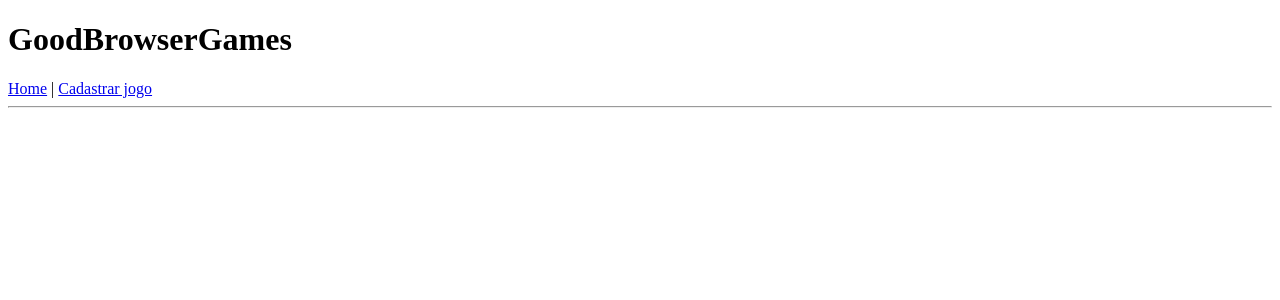
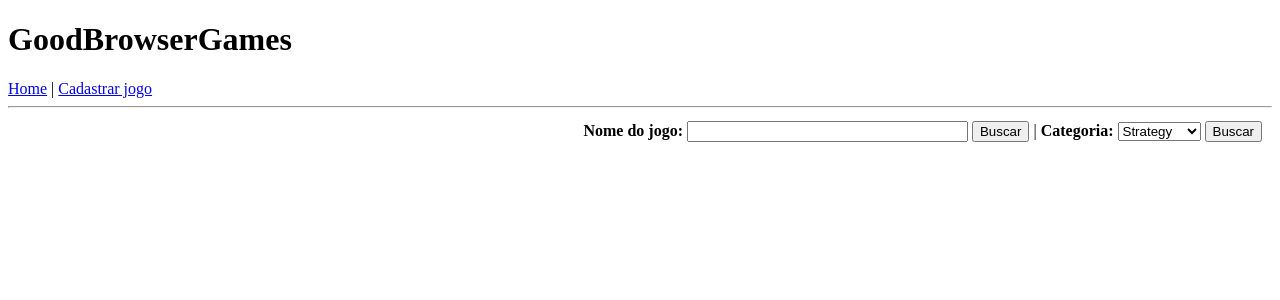
Before and after one commit to GabrielPassosM/GoodBrowserGames, a Flask app: page /index in a window 1280 px wide. Shown: the top 300 px of the page. Run offline with Flask 2, Linux system fonts and the light colour scheme; data that the repository does not hold is empty.

Commit message:
edicao + busca de jogos

```diff
--- a/app/forms.py
+++ b/app/forms.py
@@ -22,3 +22,24 @@ class CadastroJogoForm(FlaskForm):
     descricao = StringField("Descrição", validators=[DataRequired()])
     url_imagem = StringField("URL de imagem ilustrativa", validators=[DataRequired()])
     submit = SubmitField("Cadastrar")
+
+
+class FiltrarPorNomeForm(FlaskForm):
+    nome = StringField("Nome do jogo")
+    submit = SubmitField("Buscar")
+
+
+class FiltrarPorCategoriaForm(FlaskForm):
+    opcoes_de_categorias = [
+        ("strategy", "Strategy"),
+        ("shooter", "Shooter"),
+        ("puzzle", "Puzzle"),
+        ("arcade", "Arcade"),
+        ("rpg", "RPG"),
+        ("sports", "Sports"),
+        ("action", "Action"),
+        ("adventure", "Adventure"),
+    ]
+
+    categoria = SelectField("Categoria", choices=opcoes_de_categorias)
+    submit = SubmitField("Buscar")
--- a/app/routes.py
+++ b/app/routes.py
@@ -1,15 +1,27 @@
 from flask import render_template, flash, redirect, request
 from flask.helpers import url_for
 from app import app, db
-from app.forms import CadastroJogoForm
+from app.forms import CadastroJogoForm, FiltrarPorNomeForm, FiltrarPorCategoriaForm
 from app.models import Jogo
 
 
-@app.route("/")
 @app.route("/index", methods=["GET", "POST"])
 def index():
     jogos = Jogo.query.all()
-    return render_template("index.html", jogos=jogos)
+    form_nome = FiltrarPorNomeForm()
+    form_cat = FiltrarPorCategoriaForm()
+    if request.method == "POST":
+        nome = form_nome.nome.data
+        categoria = form_cat.categoria.data
+        if nome:
+            jogos_filtrados = Jogo.query.filter_by(nome=nome)
+        elif categoria:
+            jogos_filtrados = Jogo.query.filter_by(categoria=categoria)
+
+        if jogos_filtrados:
+            jogos = jogos_filtrados
+
+    return render_template("index.html", form_nome=form_nome, form_cat=form_cat, jogos=jogos)
 
 
 @app.route("/cadastrar-jogo", methods=["GET", "POST"])
@@ -44,3 +56,22 @@ def delete_jogo(id):
     db.session.delete(jogo)
     db.session.commit()
     return redirect(url_for("index"))
+
+
+@app.route("/editar-jogo/<id>", methods=["GET", "POST"])
+def editar_jogo(id):
+    jogo = Jogo.query.filter_by(id=id).first_or_404()
+    form = CadastroJogoForm()
+    if request.method == "POST":
+        jogo.nome = form.nome.data
+        jogo.categoria = form.categoria.data
+        jogo.url_jogo = form.url_jogo.data
+        jogo.url_video = form.url_video.data
+        jogo.url_imagem = form.url_imagem.data
+        jogo.descricao = form.descricao.data
+
+        db.session.add(jogo)
+        db.session.commit()
+        return redirect(url_for("index"))
+
+    return render_template("edicao_jogo.html", form=form, nome_jogo=jogo.nome)
--- a/app/templates/index.html
+++ b/app/templates/index.html
@@ -2,6 +2,23 @@
 
 {% block content %}
     <div id="container">
+        <div id="form">
+            <form action="" method="post" novalidate>
+                <span>
+                    <b>{{ form_nome.nome.label }}:</b>
+                    {{ form_nome.nome(size=32) }}
+                </span>
+                <span>  {{ form_cat.submit() }}</span>
+
+                 |
+
+                <span>
+                    <b>{{ form_cat.categoria.label }}:</b>
+                    {{ form_cat.categoria }}
+                </span>
+                <span>  {{ form_cat.submit() }}</span>
+            </form>
+        </div>
         {% for jogo in jogos %}
         <div class="jogo">
             <h2>{{ jogo.nome }}</h2>
@@ -10,7 +27,7 @@
             <p><b>URL video:</b> {{ jogo.url_video }}</p>
             <p><b>URL imagem:</b> {{ jogo.url_imagem }}</p>
             <p><b>Descrição:</b> {{ jogo.descricao }}</p>
-            <p class="botoes"><a href="">Editar</a></p>
+            <p class="botoes"><a href="/editar-jogo/{{jogo.id}}">Editar</a></p>
             <p class="botoes"><a href="/delete-jogo/{{jogo.id}}">Excluir</a></p>
         </div>
         {% endfor %}
@@ -37,5 +54,11 @@
             margin: 5px;
         }
 
+        #form {
+            text-align: right;
+            margin: 5px;
+            padding: 5px;
+        }
+
     </style>
 {% endblock %}
```
Also changed, not shown: app/templates/edicao_jogo.html (added, +62 -0 lines), app.db.
